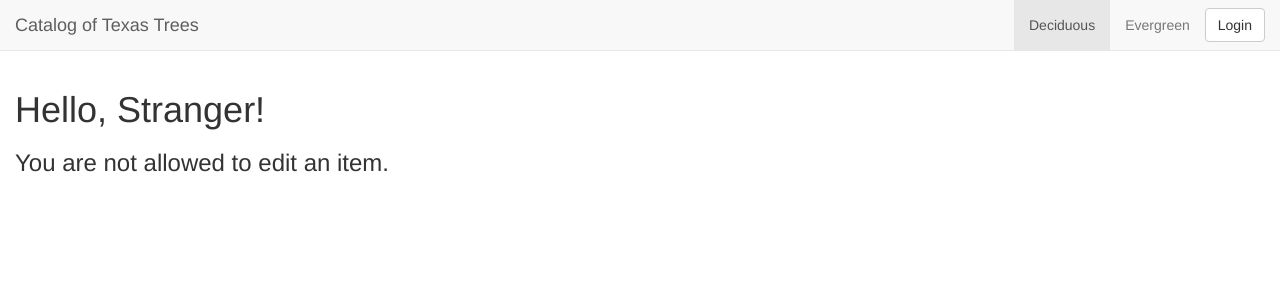
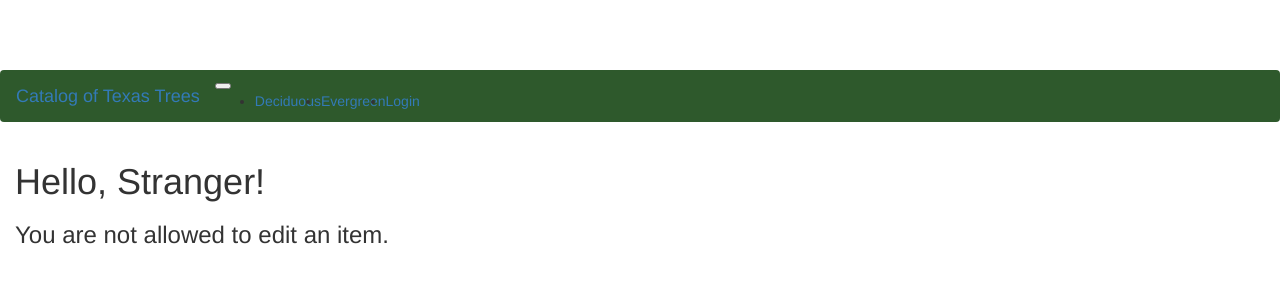
Before and after one commit to jwlunsford/udacity_projects, a Flask app: page /item/1/edit/ in a window 1280 px wide. Shown: the top 300 px of the page. Run offline with Flask 2, Linux system fonts and the light colour scheme; some libraries are stand-ins or nearby versions.

Commit message:
Update: modified base.html for testing with Bootstrap4.  Changed back after testing.

```diff
--- a/item_catalog/templates/base.html
+++ b/item_catalog/templates/base.html
@@ -8,30 +8,27 @@
 
 
 {% block navbar %}
-<nav class="navbar navbar-default navbar-fixed-top">
-  <div class="container-fluid">
-    <!-- Brand and toggle get grouped for better mobile display -->
-    <div class="navbar-header">
-      <button type="button" class="navbar-toggle collapsed" data-toggle="collapse" data-target="#bs-example-navbar-collapse-1" aria-expanded="false">
-        <span class="sr-only">Toggle navigation</span>
-        <span class="icon-bar"></span>
-        <span class="icon-bar"></span>
-        <span class="icon-bar"></span>
-      </button>
-      <a class="navbar-brand" href="#">Catalog of Texas Trees</a>
-    </div>
+<nav class="fixed-top navbar navbar-expand-lg navbar-dark" style="background-color: #2e592c;">
+  <a class="navbar-brand" href="#">Catalog of Texas Trees</a>
+  <button class="navbar-toggler" type="button" data-toggle="collapse" data-target="#navbarNavDropdown" aria-controls="navbarNavDrobdown" aria-expanded="false" aria-label="Toggle Navigation">
+    <span class="navbar-toggler-icon"></span>
+  </button>
 
-    <!-- Collect the nav links, forms, and other content for toggling -->
-    <div class="collapse navbar-collapse" id="bs-example-navbar-collapse-1">
-      <div class="pull-right">
-        <ul class="nav navbar-nav">
-          <li class="active"><a href="#">Deciduous <span class="sr-only">(current)</span></a></li>
-          <li><a href="#">Evergreen</a></li>
-          <li><button type="button" class="btn btn-default navbar-btn">Login</button></li>
+  <!-- Collect the nav links, forms, and other content for toggling -->
+  <div class="collapse navbar-collapse" id="navbarNavDropdown">
+    <!--<div class="pull-right">-->
+      <ul class="navbar-nav">
+        <li class="nav-item active">
+          <a class="nav-link" href="#">Deciduous <span class="sr-only">(current)</span></a>
+        </li>
+        <li class="nav-item">
+          <a class="nav-link" href="#">Evergreen</a>
+        </li>
+        <li class="nav-item">
+          <a class="nav-link" href="#">Login</a>
+        </li>
         </ul>
-      </div>
-    </div><!-- /.navbar-collapse -->
-  </div><!-- /.container-fluid -->
+  </div><!-- /.navbar-collapse -->
 </nav>
 {% endblock %}
 
```
